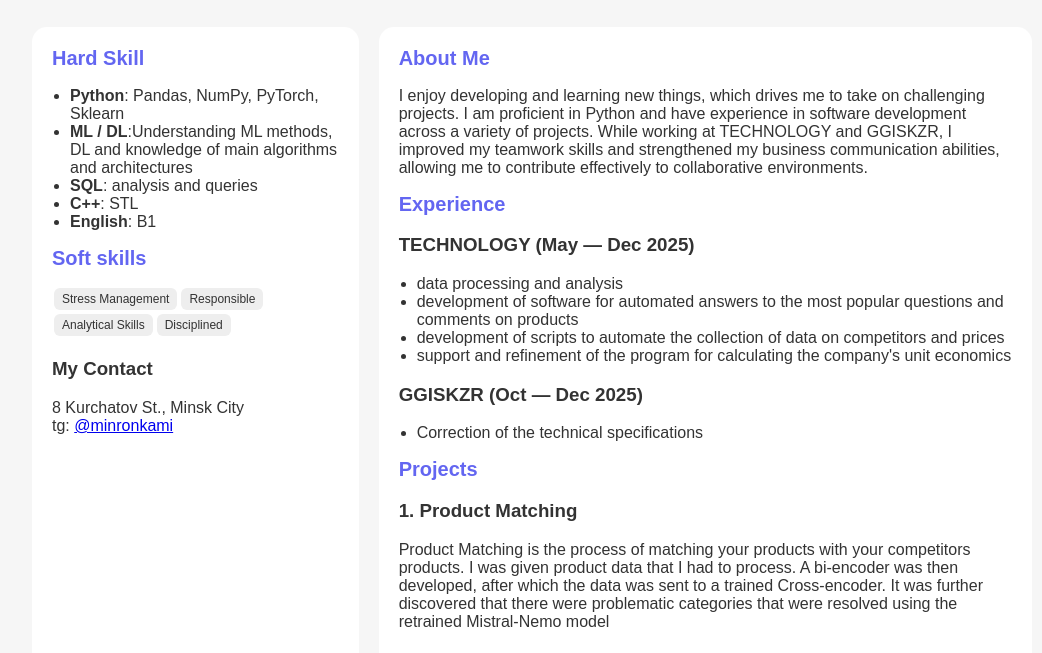
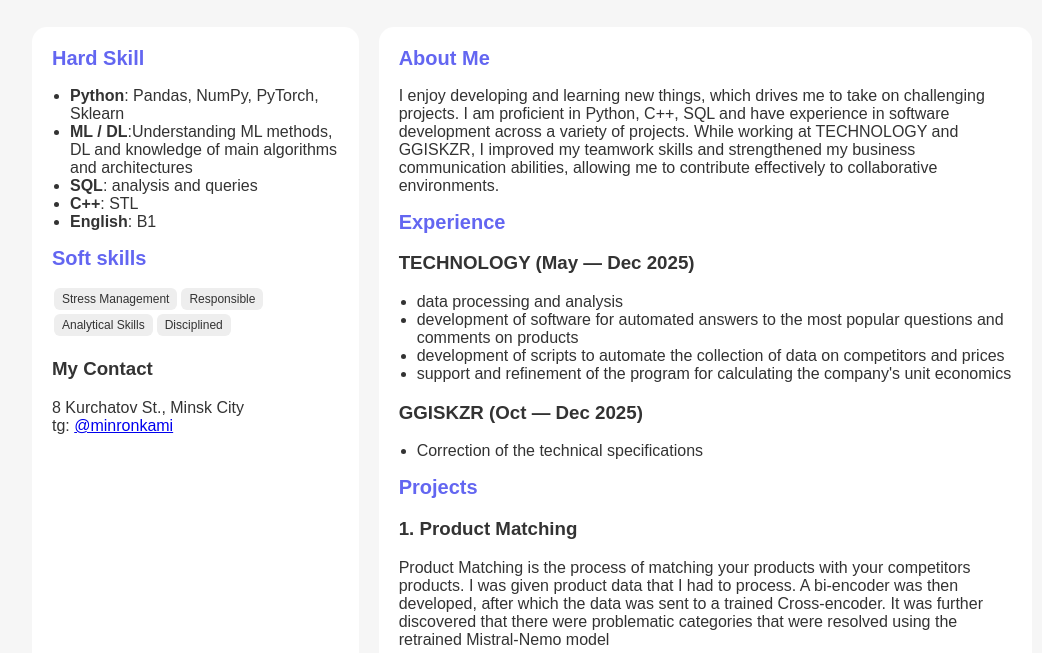
Before and after one commit to mironOleg0/mironOleg0.github.io, a plain HTML site: page index.html in a window 1280 px wide. Shown: the part 123-776 px from the top of the page, without its empty margins (108-1150 px from the left). Drawn offline with Linux system fonts and the light colour scheme.

Commit message:
Update index.html

```diff
--- a/index.html
+++ b/index.html
@@ -62,7 +62,7 @@
   <main class="card">
     <h2 style="color:#6366f1;">About Me</h2>
     <p>I enjoy developing and learning new things, which drives me to take on challenging projects.
-I am proficient in Python and have experience in software development across a variety of projects.
+I am proficient in Python, C++, SQL and have experience in software development across a variety of projects.
 While working at TECHNOLOGY and GGISKZR, I improved my teamwork skills and strengthened my business communication abilities, allowing me to contribute effectively to collaborative environments.
 </p></p>
 
```
